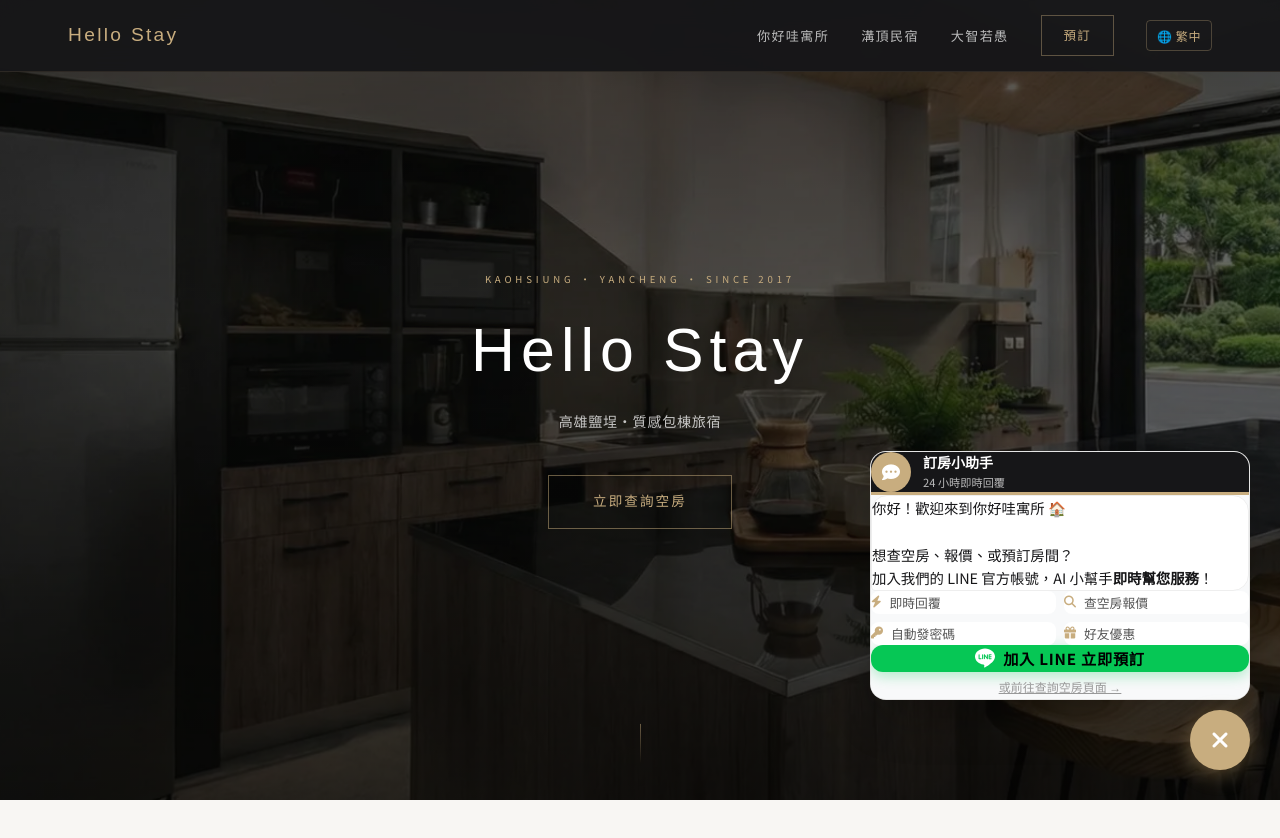
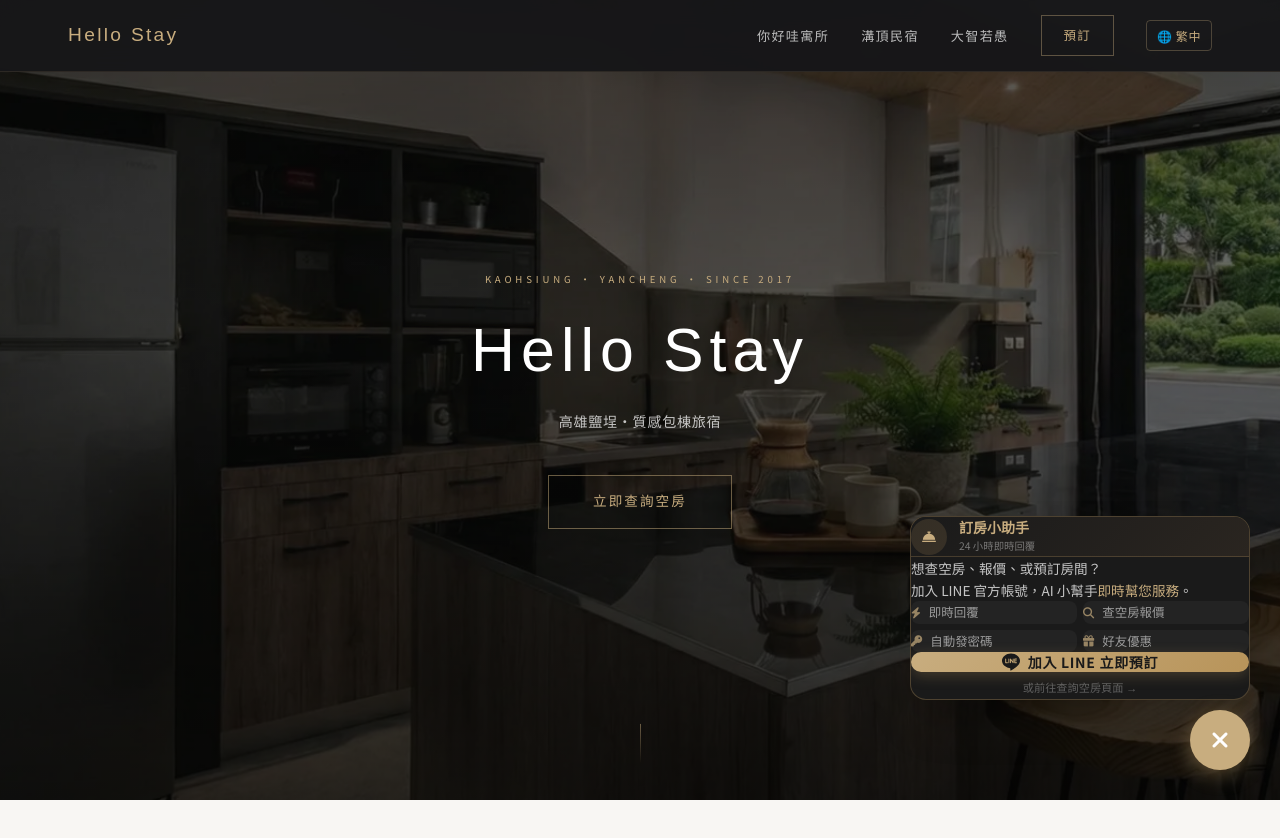
Before and after one commit to hellohouse2017/hello-stay-next, a Next.js app: page / in a window 1280 px wide. Both pictures are taken after a click on the button "LINE 訂房助手". Shown: the top 838 px of the page. Built offline with nearby package versions, Linux system fonts and the light colour scheme.

Commit message:
fix: redesign booking assistant with dark theme + fix LINE link

```diff
--- a/src/components/ChatWidget.tsx
+++ b/src/components/ChatWidget.tsx
@@ -4,8 +4,7 @@ import { useState } from "react";
 export default function ChatWidget() {
     const [isOpen, setIsOpen] = useState(false);
 
-    // 產生 LINE 預填訊息連結
-    const lineUrl = "https://www.hello-stay.com/go/line";
+    const lineUrl = "https://lin.ee/atCiMQw";
 
     return (
         <>
@@ -38,11 +37,11 @@ export default function ChatWidget() {
                     style={{
                         bottom: "100px",
                         right: "30px",
-                        width: "380px",
+                        width: "340px",
                         maxWidth: "calc(100vw - 40px)",
                         borderRadius: "16px",
-                        backgroundColor: "#fff",
-                        border: "1px solid rgba(0,0,0,0.1)",
+                        backgroundColor: "#1a1a1a",
+                        border: "1px solid rgba(197,160,101,0.3)",
                         animation: "slideUp 0.3s ease",
                     }}
                 >
@@ -50,45 +49,44 @@ export default function ChatWidget() {
                     <div
                         className="flex items-center gap-3 px-5 py-4 shrink-0"
                         style={{
-                            backgroundColor: "var(--c-primary)",
-                            color: "white",
-                            borderBottom: "3px solid var(--c-accent)",
+                            background: "linear-gradient(135deg, #1a1a1a 0%, #2a2520 100%)",
+                            borderBottom: "1px solid rgba(197,160,101,0.25)",
                         }}
                     >
                         <div
-                            className="w-10 h-10 rounded-full flex items-center justify-center text-lg"
-                            style={{ backgroundColor: "var(--c-accent)" }}
+                            className="w-9 h-9 rounded-full flex items-center justify-center text-sm"
+                            style={{ backgroundColor: "rgba(197,160,101,0.15)", color: "var(--c-accent)" }}
                         >
-                            <i className="fa-solid fa-comment-dots" />
+                            <i className="fa-solid fa-concierge-bell" />
                         </div>
                         <div>
-                            <div className="font-bold text-sm">訂房小助手</div>
-                            <div className="text-[0.7rem] opacity-70">24 小時即時回覆</div>
+                            <div className="font-bold text-sm" style={{ color: "var(--c-accent)" }}>訂房小助手</div>
+                            <div className="text-[0.65rem]" style={{ color: "rgba(255,255,255,0.4)" }}>24 小時即時回覆</div>
                         </div>
                     </div>
 
                     {/* Content */}
-                    <div className="p-5" style={{ backgroundColor: "#f8f9fa" }}>
+                    <div className="px-5 py-4">
                         {/* Welcome */}
-                        <div
-                            className="px-4 py-3 rounded-2xl text-[0.9rem] leading-relaxed mb-4"
-                            style={{ backgroundColor: "white", color: "var(--c-primary)", border: "1px solid #eee", borderBottomLeftRadius: "4px" }}
-                        >
-                            你好！歡迎來到你好哇寓所 🏠<br /><br />
+                        <p className="text-[0.85rem] leading-relaxed mb-4" style={{ color: "rgba(255,255,255,0.75)" }}>
                             想查空房、報價、或預訂房間？<br />
-                            加入我們的 LINE 官方帳號，AI 小幫手<b>即時幫您服務</b>！
-                        </div>
+                            加入 LINE 官方帳號，AI 小幫手<span style={{ color: "var(--c-accent)" }}>即時幫您服務</span>。
+                        </p>
 
                         {/* Benefits */}
-                        <div className="grid grid-cols-2 gap-2 mb-4">
+                        <div className="grid grid-cols-2 gap-1.5 mb-4">
                             {[
                                 { icon: "fa-bolt", text: "即時回覆" },
                                 { icon: "fa-magnifying-glass", text: "查空房報價" },
                                 { icon: "fa-key", text: "自動發密碼" },
                                 { icon: "fa-gift", text: "好友優惠" },
                             ].map(item => (
-                                <div key={item.text} className="flex items-center gap-2 px-3 py-2 rounded-lg" style={{ backgroundColor: "white", fontSize: "0.8rem", color: "#555" }}>
-                                    <i className={`fa-solid ${item.icon}`} style={{ color: "var(--c-accent)", fontSize: "0.75rem" }} />
+                                <div
+                                    key={item.text}
+                                    className="flex items-center gap-2 px-3 py-2 rounded-lg"
+                                    style={{ backgroundColor: "rgba(255,255,255,0.04)", fontSize: "0.78rem", color: "rgba(255,255,255,0.55)" }}
+                                >
+                                    <i className={`fa-solid ${item.icon}`} style={{ color: "var(--c-accent)", fontSize: "0.7rem", opacity: 0.7 }} />
                                     {item.text}
                                 </div>
                             ))}
@@ -99,15 +97,16 @@ export default function ChatWidget() {
                             href={lineUrl}
                             target="_blank"
                             rel="noreferrer"
-                            className="flex items-center justify-center gap-2 w-full py-3.5 rounded-xl text-white font-bold text-[0.95rem] transition-all duration-300 hover:brightness-110"
+                            className="flex items-center justify-center gap-2 w-full py-3 rounded-xl text-sm font-bold transition-all duration-300 hover:brightness-110"
                             style={{
-                                background: "#06C755",
+                                background: "linear-gradient(135deg, var(--c-accent) 0%, #b8945a 100%)",
+                                color: "#1a1a1a",
                                 textDecoration: "none",
                                 letterSpacing: "0.05em",
-                                boxShadow: "0 4px 14px rgba(6,199,85,0.3)",
+                                boxShadow: "0 4px 14px rgba(197,160,101,0.25)",
                             }}
                         >
-                            <svg viewBox="0 0 24 24" width="20" height="20" fill="white">
+                            <svg viewBox="0 0 24 24" width="18" height="18" fill="#1a1a1a">
                                 <path d="M19.365 9.863c.349 0 .63.285.63.631 0 .345-.281.63-.63.63H17.61v1.125h1.755c.349 0 .63.283.63.63 0 .344-.281.629-.63.629h-2.386c-.345 0-.627-.285-.627-.629V8.108c0-.345.282-.63.63-.63h2.386c.346 0 .627.285.627.63 0 .349-.281.63-.63.63H17.61v1.125h1.755zm-3.855 3.016c0 .27-.174.51-.432.596-.064.021-.133.031-.199.031-.211 0-.391-.09-.51-.25l-2.443-3.317v2.94c0 .344-.279.629-.631.629-.346 0-.626-.285-.626-.629V8.108c0-.27.173-.51.43-.595.06-.023.136-.033.194-.033.195 0 .375.104.495.254l2.462 3.33V8.108c0-.345.282-.63.63-.63.345 0 .63.285.63.63v4.771zm-5.741 0c0 .344-.282.629-.631.629-.345 0-.627-.285-.627-.629V8.108c0-.345.282-.63.63-.63.346 0 .628.285.628.63v4.771zm-2.466.629H4.917c-.345 0-.63-.285-.63-.629V8.108c0-.345.285-.63.63-.63.348 0 .63.285.63.63v4.141h1.756c.348 0 .629.283.629.63 0 .344-.282.629-.629.629M24 10.314C24 4.943 18.615.572 12 .572S0 4.943 0 10.314c0 4.811 4.27 8.842 10.035 9.608.391.082.923.258 1.058.59.12.301.079.766.038 1.08l-.164 1.02c-.045.301-.24 1.186 1.049.645 1.291-.539 6.916-4.078 9.436-6.975C23.176 14.393 24 12.458 24 10.314" />
                             </svg>
                             加入 LINE 立即預訂
@@ -117,8 +116,8 @@ export default function ChatWidget() {
                         <div className="text-center mt-3">
                             <a
                                 href="/book"
-                                className="text-[0.75rem] transition-colors"
-                                style={{ color: "#999", textDecoration: "underline" }}
+                                className="text-[0.7rem] transition-colors hover:underline"
+                                style={{ color: "rgba(255,255,255,0.3)" }}
                             >
                                 或前往查詢空房頁面 →
                             </a>
```
